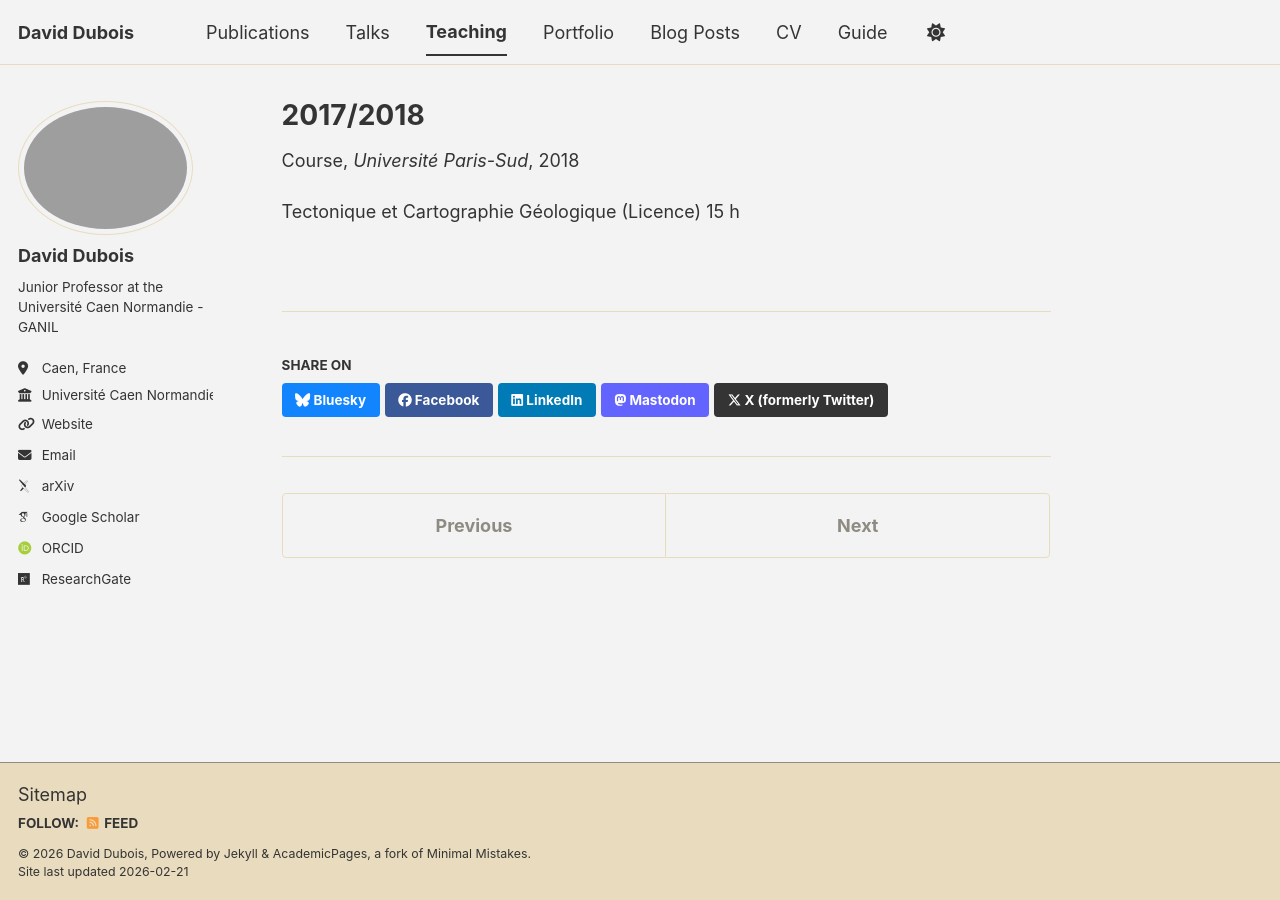
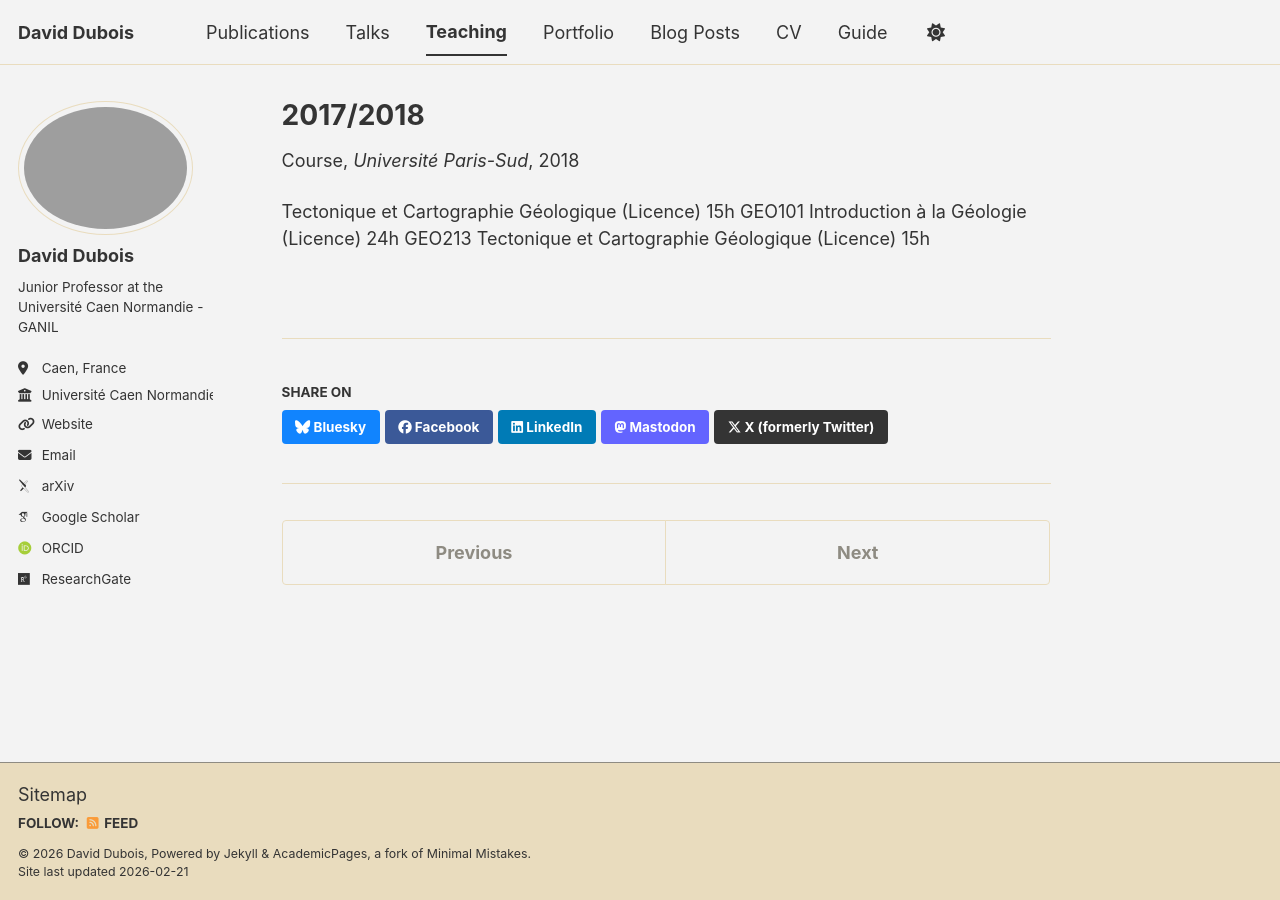
Before and after one commit to daviddubois5/daviddubois, a Jekyll site: the page built from _teaching/number3.md, in a window 1280 px wide. Built offline with Jekyll 4.4.1, drawn with Linux system fonts in a browser that asks for light colours; some web fonts are replaced; a script bundle is joined from its source files by our own code; library files that are not in the unit come from our copies.

Commit message:
Update number3.md

```diff
--- a/_teaching/number3.md
+++ b/_teaching/number3.md
@@ -8,4 +8,6 @@ date: 2018-01-01
 location: "Orsay, France"
 ---
 
-Tectonique et Cartographie Géologique (Licence) 15 h
+Tectonique et Cartographie Géologique (Licence) 15h
+GEO101 Introduction à la Géologie (Licence) 24h
+GEO213 Tectonique et Cartographie Géologique (Licence) 15h
```
